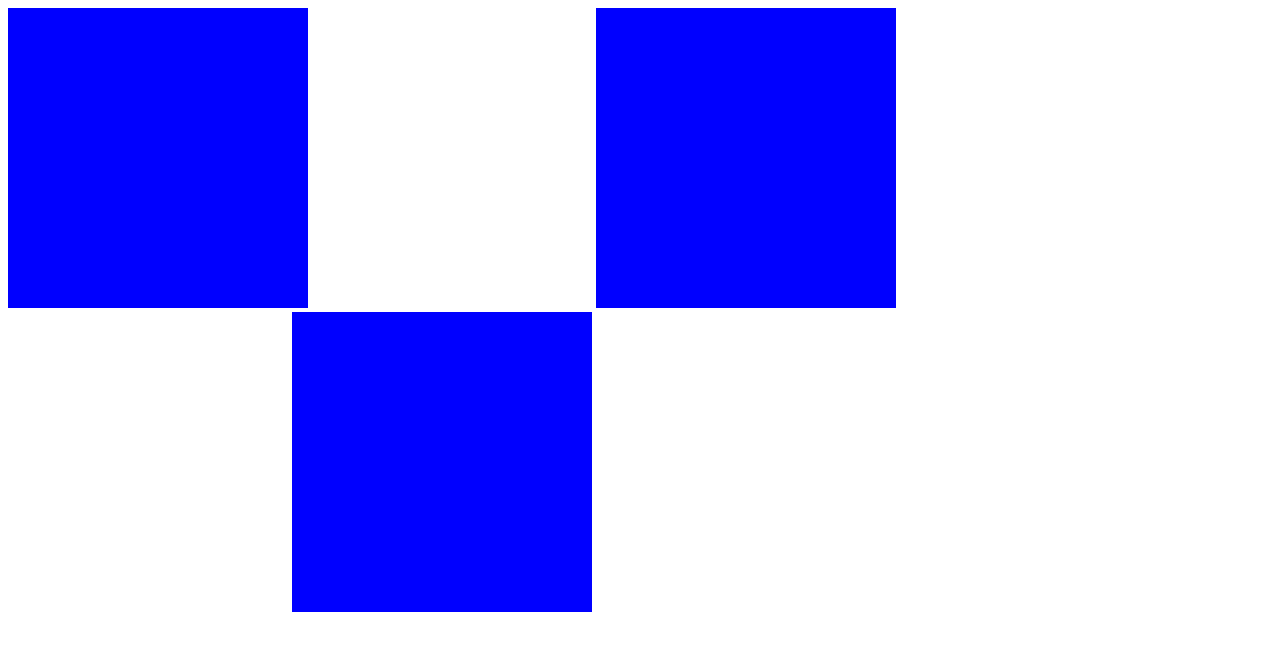
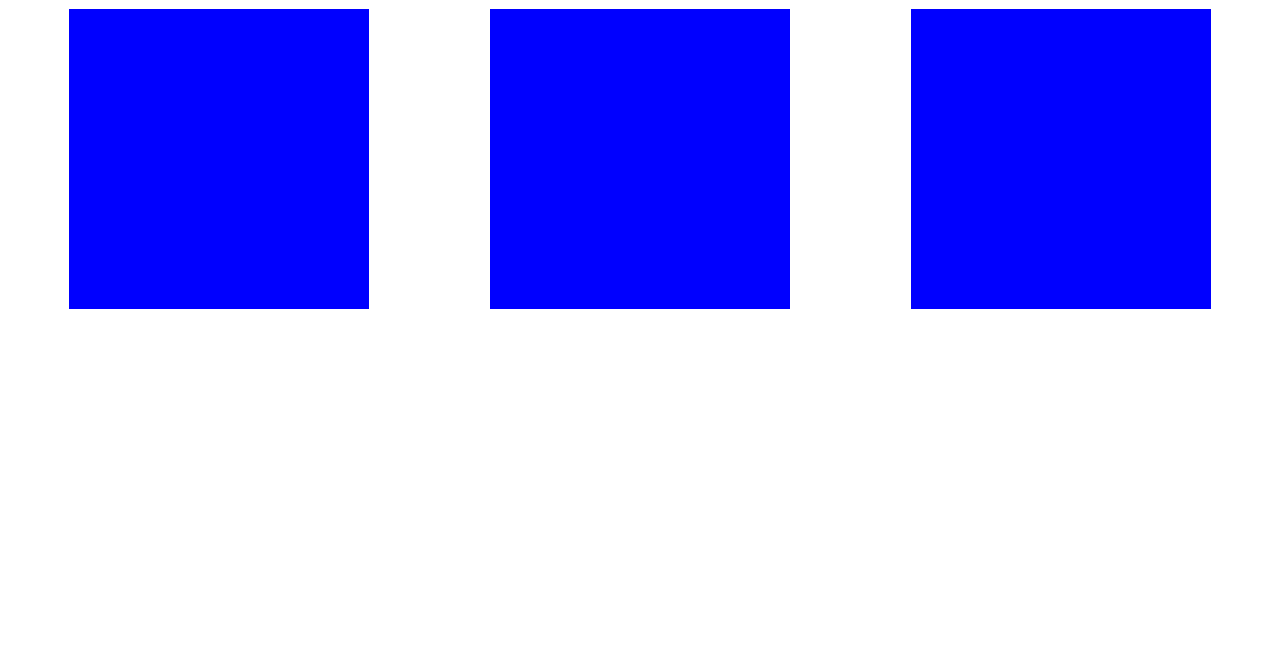
Before and after one commit to shing100/CSS-MASTER, a plain HTML site: page flexbox.html in a window 1280 px wide. Drawn offline with Linux system fonts and the light colour scheme.

Commit message:
flexbox 기초

```diff
--- a/flexbox.html
+++ b/flexbox.html
@@ -6,23 +6,23 @@
     <meta http-equiv="X-UA-Compatible" content="ie=edge">
     <title>Flexbox</title>
     <style>
+        .father {
+            display: flex;
+            justify-content: space-around;
+        }
         .box {
             width: 300px;
             height: 300px;
             background-color: blue;
-            display: inline-block;
-        }
-        .box:first-child{
-            margin-right: 22.5%;
-        }
-        .box:last-child{
-            margin-left: 22.5%;
+            border: 1px solid white;
         }
     </style>
 </head>
 <body>
-    <div class="box"></div>
-    <div class="box"></div>
-    <div class="box"></div>
+    <div class="father">
+        <div class="box"></div>
+        <div class="box"></div>
+        <div class="box"></div>
+    </div>
 </body>
 </html>
```
